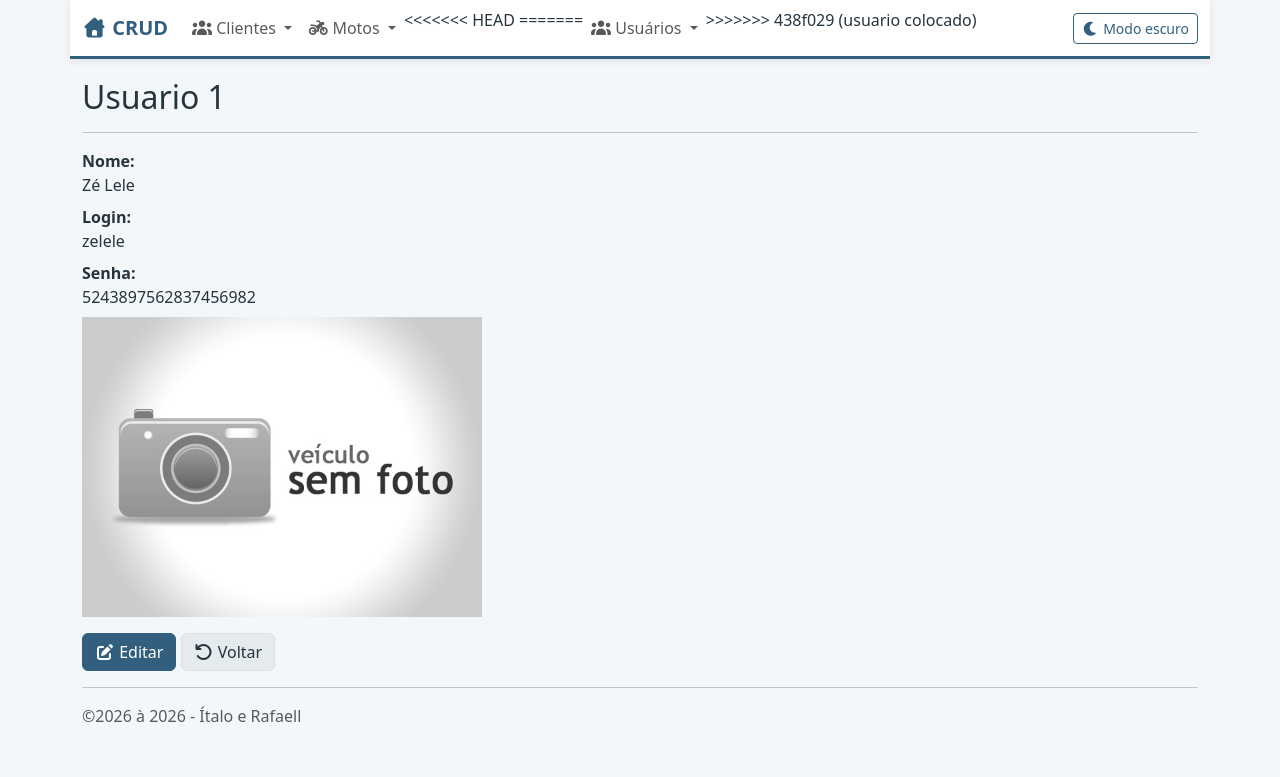
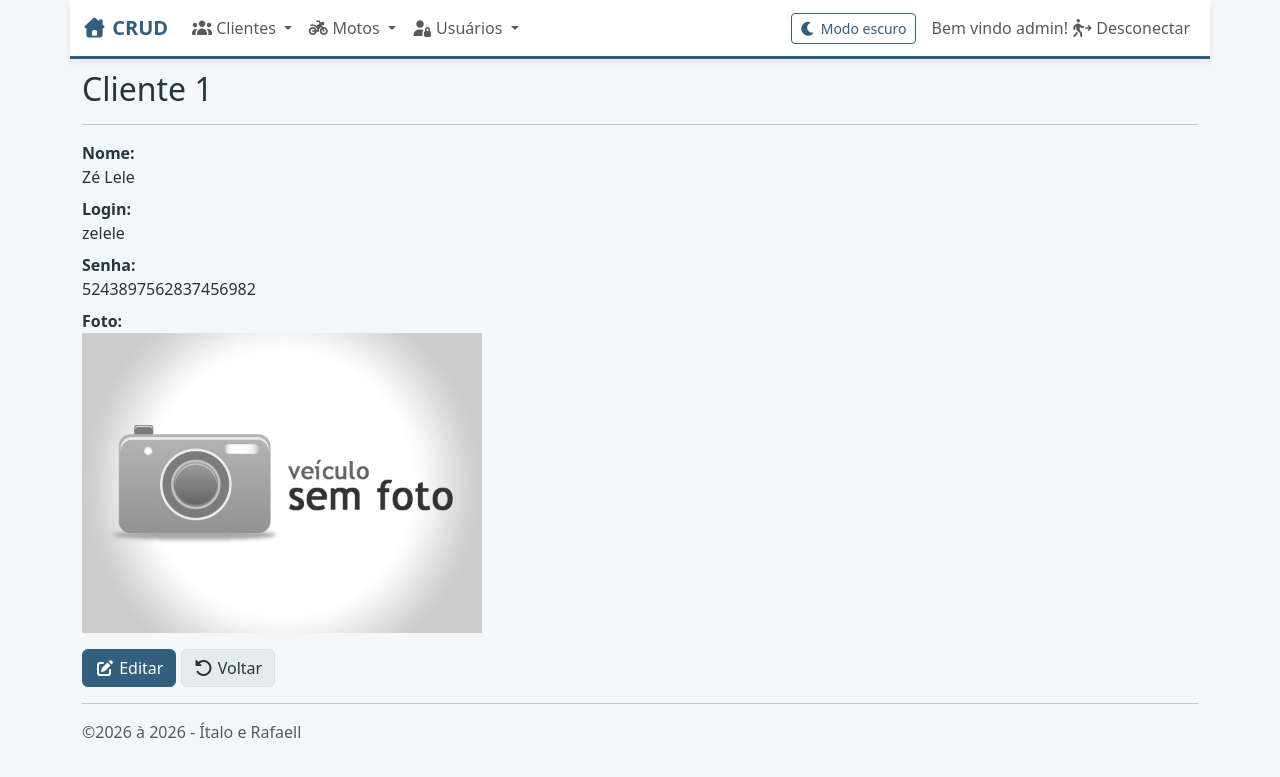
Before and after one commit to BilderBoy233/crud-bootstrap-php, a PHP site: page /usuarios/view.php?id=1 in a window 1280 px wide. Shown: the top 777 px of the page. Run offline with PHP 8.4, Linux system fonts and the light colour scheme; the visitor is signed in with stand-in values (Sample User, id 1); data comes from the database, SQL or seed files in the repository; some libraries are stand-ins or nearby versions.

Commit message:
usuario feito com bugs

```diff
--- a/inc/database.php
+++ b/inc/database.php
@@ -189,4 +189,11 @@ function criptografia($senha)
     $hash = crypt($senha, "$2a$" . $custo . "$" . $salt . "$");
     return $hash;
 }
+
+function clear_message()
+{
+
+    $_SESSION["message"] = null;
+    $_SESSION["type"] = null;
+}
 ?>
--- a/inc/header.php
+++ b/inc/header.php
@@ -35,62 +35,87 @@
         </button>
 
         <div class="collapse navbar-collapse" id="navbarSupportedContent">
+            <!-- Esquerda: Menus principais -->
             <ul class="navbar-nav me-auto mb-2 mb-lg-0">
+                <!-- Clientes -->
                 <li class="nav-item dropdown">
-                        <a class="nav-link dropdown-toggle" href="#" role="button" data-bs-toggle="dropdown"
-                            aria-expanded="false">
+                    <a class="nav-link dropdown-toggle" href="#" role="button" data-bs-toggle="dropdown" aria-expanded="false">
                         <i class="fa-solid fa-users"></i> Clientes
                     </a>
                     <ul class="dropdown-menu">
+                        <li>
+                            <a class="dropdown-item" href="<?php echo BASEURL; ?>customers/add.php">
+                                <i class="fa-solid fa-user-plus"></i> Novo Cliente
+                            </a>
+                        </li>
                         <li>
                             <a class="dropdown-item" href="<?php echo BASEURL; ?>customers">
                                 <i class="fa-solid fa-users"></i> Gerenciar Clientes
                             </a>
                         </li>
-                            <li>
-                                <a class="dropdown-item" href="<?php echo BASEURL; ?>customers/add.php">
-                                    <i class="fa-solid fa-user-plus"></i> Novo Cliente
-                                </a>
-                            </li>
                     </ul>
                 </li>
 
+                <!-- Motos -->
                 <li class="nav-item dropdown">
                     <a class="nav-link dropdown-toggle" href="#" role="button" data-bs-toggle="dropdown" aria-expanded="false">
                         <i class="fa-solid fa-motorcycle"></i> Motos
                     </a>
                     <ul class="dropdown-menu">
+                        <li><a class="dropdown-item" href="<?php echo BASEURL; ?>motos/add.php"><i class="fa-solid fa-plus"></i> Nova Moto</a></li>
                         <li><a class="dropdown-item" href="<?php echo BASEURL; ?>motos"><i class="fa-solid fa-motorcycle"></i> Gerenciar Motos</a></li>
-                            <li><a class="dropdown-item" href="<?php echo BASEURL; ?>motos/add.php"><i class="fa-solid fa-plus"></i> Nova Moto</a></li>
                     </ul>
                 </li>
-<<<<<<< HEAD
-=======
+
+                <!-- Usuários (Apenas Admin) conforme a imagem -->
+                <?php if (isset($_SESSION['user'])) : ?>
+                    <?php if ($_SESSION['user'] == "admin") : ?>
                         <li class="nav-item dropdown">
-                        <a class="nav-link dropdown-toggle" href="#" role="button" data-bs-toggle="dropdown"
-                            aria-expanded="false">
-                            <i class="fa-solid fa-users"></i> Usuários
+                            <a class="nav-link dropdown-toggle" href="#" id="navbarDropdown" role="button" data-bs-toggle="dropdown" aria-expanded="false">
+                                <i class="fa-solid fa-user-lock"></i> Usuários
                             </a>
-                        <ul class="dropdown-menu">
+                            <ul class="dropdown-menu" aria-labelledby="navbarDropdown">
                                 <li>
-                                <a class="dropdown-item" href="<?php echo BASEURL; ?>usuarios">
-                                    <i class="fa-solid fa-users-gear"></i> Gerenciar Usuários
+                                    <a class="dropdown-item" href="<?php echo BASEURL; ?>usuarios/add.php">
+                                        <i class="fa-solid fa-user-tie"></i> Adicionar Usuário
                                     </a>
                                 </li>
                                 <li>
-                                <a class="dropdown-item" href="<?php echo BASEURL; ?>usuarios/add.php">
-                                    <i class="fa-solid fa-user-tie"></i> Novo Usuário
+                                    <a class="dropdown-item" href="<?php echo BASEURL; ?>usuarios">
+                                        <i class="fa-solid fa-user-lock"></i> Gerenciar Usuários
                                     </a>
                                 </li>
                             </ul>
                         </li>
->>>>>>> 438f029 (usuario colocado)
+                    <?php endif; ?>
+                <?php endif; ?>
             </ul>
 
+            <!-- Direita: Tema + Login / Logout -->
+            <ul class="navbar-nav ms-auto mb-2 mb-lg-0 align-items-lg-center gap-2">
+                <!-- Seu botão de Tema -->
+                <li class="nav-item">
                     <button class="btn btn-theme btn-sm" id="toggleTema" type="button">
                         <i class="fa-solid fa-moon" id="iconeTema"></i>
                         <span id="textoTema">Modo escuro</span>
                     </button>
+                </li>
+
+                <!-- Login / Logout conforme a imagem -->
+                <?php if (isset($_SESSION['user'])) : ?>
+                    <li class="nav-item">
+                        <a class="nav-link" href="<?php echo BASEURL; ?>inc/logout.php">
+                            Bem vindo <?php echo $_SESSION['user']; ?>! <i class="fa-solid fa-person-walking-arrow-right"></i> Desconectar
+                        </a>
+                    </li>
+                <?php else : ?>
+                    <li class="nav-item">
+                        <a class="nav-link" href="<?php echo BASEURL; ?>inc/login.php">
+                            <i class="fa-solid fa-users"></i> Login
+                        </a>
+                    </li>
+                <?php endif; ?>
+            </ul>
         </div>
     </div>
 </nav>
--- a/usuarios/view.php
+++ b/usuarios/view.php
@@ -1,17 +1,32 @@
 <?php
-include "functions.php";
+//esse é o view.php
+require_once('functions.php');
+if (!isset($_SESSION)) session_start();
+if (isset($_SESSION['user'])){ // Verifica se tem um usuário logado
+    if ($_SESSION['user'] != "admin") { // Verifica se o usuário é admin
+        $_SESSION['message'] = "Você precisa ser administrador para acessar esse recurso!";
+        $_SESSION['type'] = "danger";
+        header("Location: " . BASEURL . "index.php");
+    }
+} else {
+    $_SESSION['message'] = "Você precisa estar logado e ser administrador para acessar esse recurso!";
+    $_SESSION['type'] = "danger";
+    header("Location: " . BASEURL . "index.php");
+}
 view($_GET['id']);
-include HEADER_TEMPLATE;
+include(HEADER_TEMPLATE);
 ?>
 
-<h2 class="mt-2">Usuario <?php echo $user['id']; ?></h2>
+<?php if (!empty($_SESSION['message'])) : ?>
+    <div class="alert alert-<?php echo $_SESSION['type']; ?> alert-dismissible" role="alert" id="actions">
+        <?php echo $_SESSION['message']; ?>
+        <button type="button" class="btn-close" data-bs-dismiss="alert" aria-label="Close"></button>
+    </div>
+<?php else : ?>
+    <header>
+        <h2>Cliente <?php echo $user['id']; ?></h2>
+    </header>
     <hr>
-
-<?php if (!empty($_SESSION['message'])): ?>
-    <div class="alert alert-<?php echo $_SESSION['type']; ?>">
-        <?= $_SESSION['message']; ?>
-    </div>
-<?php endif; ?>
 
     <dl class="dl-horizontal">
         <dt>Nome:</dt>
@@ -23,6 +38,7 @@ include HEADER_TEMPLATE;
         <dt>Senha:</dt>
         <dd><?php echo $user['password']; ?></dd>
 
+        <dt>Foto:</dt>
         <dd class="col-sm-9">
                 <?php if (!empty($user['foto']) && file_exists("uploads/" . $user['foto'])): ?>
                     <img src="uploads/<?php echo $user['foto']; ?>"
@@ -34,18 +50,17 @@ include HEADER_TEMPLATE;
                         style="width: 400px; height: 300px; object-fit: cover;">
                 <?php endif; ?>
             </dd>
-
     </dl>
+<?php endif; ?>
 
 <div id="actions" class="row">
     <div class="col-md-12">
-        <a href="edit.php?id=<?php echo $user['id']; ?>" class="btn btn-secondary">
-            <i class="fa-solid fa-pen-to-square"></i> Editar
-        </a>
-        <a href="index.php" class="btn btn-light">
-            <i class="fa-solid fa-arrow-rotate-left"></i> Voltar
-        </a>
+        <?php if (empty($_SESSION['message'])) : ?>
+            <a href="edit.php?id=<?php echo $user['id']; ?>" class="btn btn-secondary"><i class="fa-solid fa-pen-to-square"></i> Editar</a>
+        <?php endif; ?>
+        <a href="index.php" class="btn btn-light"><i class="fa-solid fa-rotate-left"></i> Voltar</a>
     </div>
 </div>
+<?php clear_message(); ?>
 
-<?php include FOOTER_TEMPLATE; ?>
+<?php include(FOOTER_TEMPLATE); ?>
```
Also changed, not shown: inc/login.php (added, +28 -0 lines), inc/logout.php (added, +12 -0 lines), inc/valida.php (added, +82 -0 lines), index.php (+18 -15 lines). Lines whose indentation alone changed are shown as unchanged.
